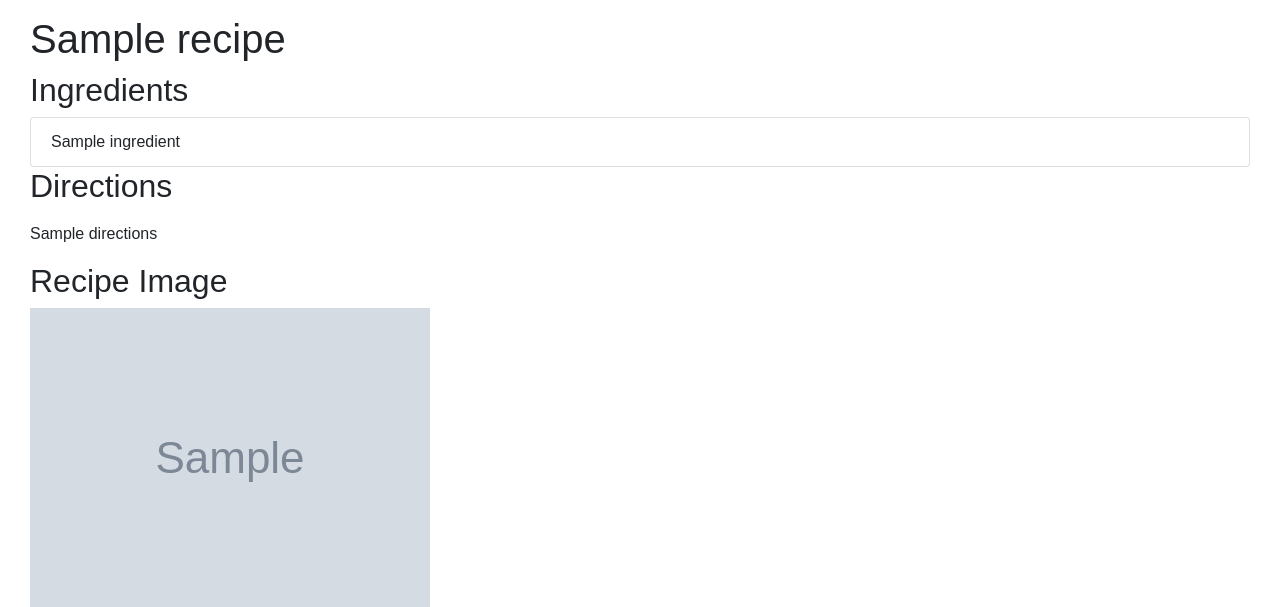
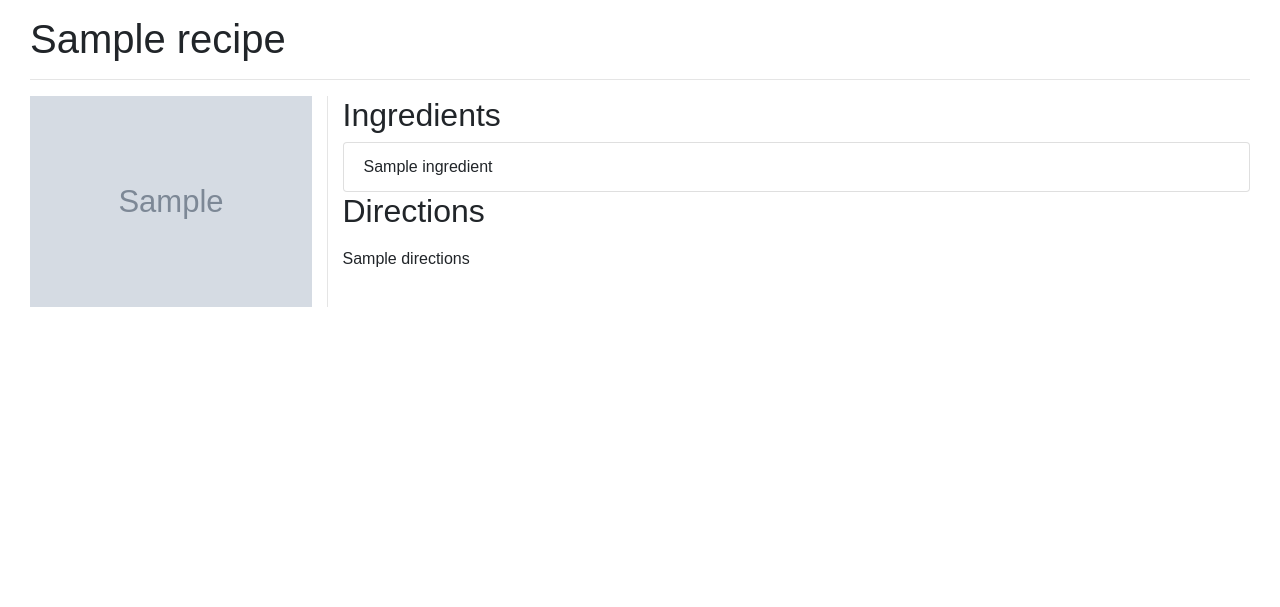
Before and after one commit to Myoldmopar/Cait.Rocks, a Django app: template recipes/templates/recipes/recipe_detail.html in a window 1280 px wide. Shown: the part 66-673 px from the top of the page. Run offline with Django 3.2, Linux system fonts and the light colour scheme; the template is opened without the code that fills it: most values are stand-ins (such as "Sample title", 1, 10 or a date in 2020); some libraries are stand-ins or nearby versions.

Commit message:
Fix up the recipe detail page

```diff
--- a/recipes/templates/recipes/recipe_detail.html
+++ b/recipes/templates/recipes/recipe_detail.html
@@ -7,6 +7,18 @@
 
         <h1>{{ recipe.title }}</h1>
 
+        <hr>
+
+        <div class="row">
+            {% if recipe.image %}
+            <div class="col-3" style="border-right: solid 1px rgba(0, 0, 0, 0.1);">
+                <img id="selected_recipe_image" src="{{ recipe.image.url }}" style="max-width: 100%; height: auto;"/>
+            </div>
+
+            <div class="col-9">
+            {% else %}
+            <div class="col-12">
+            {% endif %}
                 <h2>Ingredients</h2>
                 <ul class="list-group" id="ingredientList">
                     {% for ingredient in ingredients %}
@@ -17,8 +29,7 @@
                 <h2>Directions</h2>
                 <p>{{ recipe.directions | linebreaks }}</p>
 
-        <h2>Recipe Image</h2>
-
-        <img src="{{ recipe.image.url }}"/>
+            </div>
+        </div>
     {% endif %}
 {% endblock %}
--- a/recipes/templates/recipes/recipe_list.html
+++ b/recipes/templates/recipes/recipe_list.html
@@ -88,6 +88,7 @@
                 <p style="white-space: pre-wrap;">{[{ selected_recipe.directions }]}</p>
             </div>
         </div>
+
     </div>
 
 {% endblock %}
```
Lines whose indentation alone changed are shown as unchanged.
